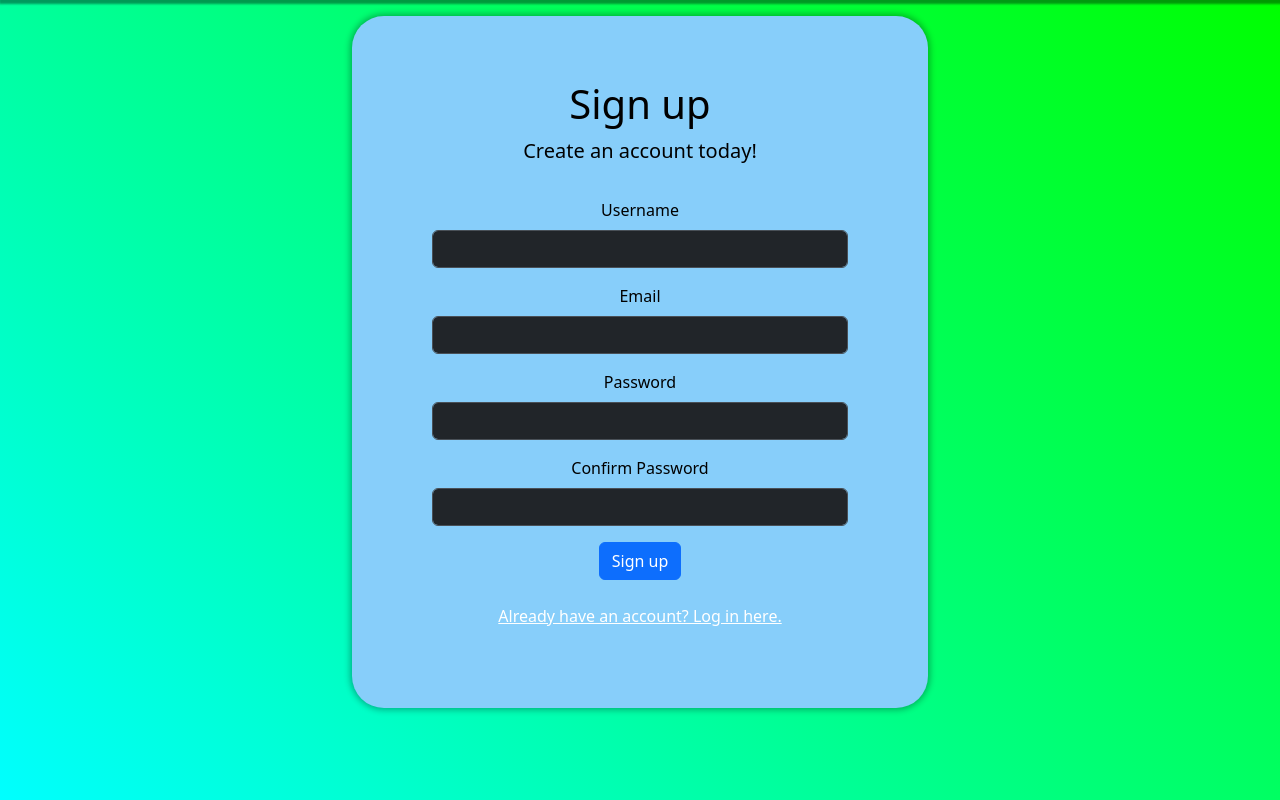
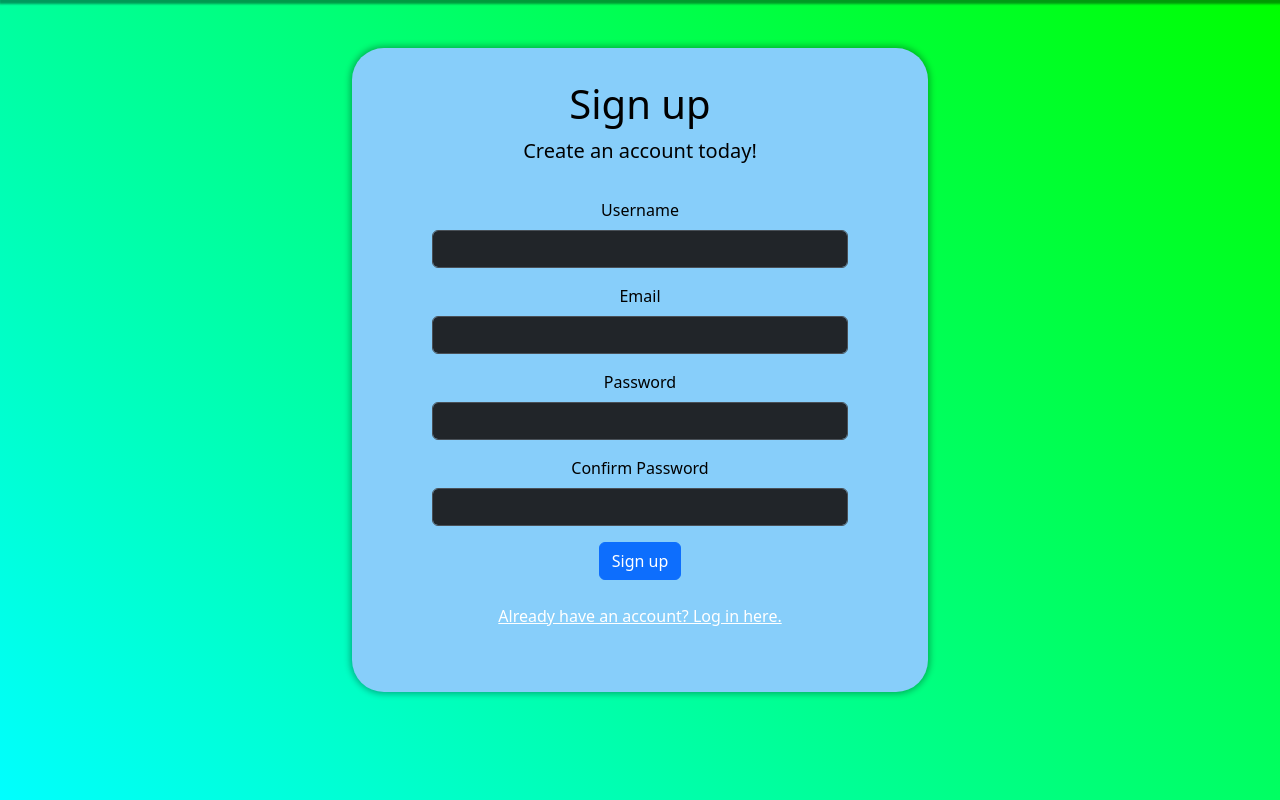
Before and after one commit to TobyJWalker/animal-tracker, a Flask app: page /signup in a window 1280 px wide. Shown: the part 54-854 px from the top of the page. Run offline with Flask 3, Linux system fonts and the light colour scheme.

Commit message:
Improved background formatting

```diff
--- a/templates/signup.html
+++ b/templates/signup.html
@@ -3,7 +3,7 @@
 {% block title %}Sign Up{% endblock %}
 
 {% block content %}
-    <div class="container-sm" style="padding:2rem 5rem 5rem 5rem;color:black;background-color:lightskyblue;border:2px;border-radius:2rem;max-width:36rem;box-shadow:0px 0px 6px 2px rgba(0,0,0,0.3);">
+    <div class="container-sm" style="margin-top:2rem;padding:0 5rem 4rem 5rem;color:black;background-color:lightskyblue;border:2px;border-radius:2rem;max-width:36rem;box-shadow:0px 0px 6px 2px rgba(0,0,0,0.3);">
         <form action="/signup" method="post">
             <div class="container-fluid" style="padding-bottom:1rem;padding-top:2rem;color:black;">
                 <h1>Sign up</h1>
@@ -39,7 +39,7 @@
             <div class="mb-3 mx-auto" id="confirm-password-input">
                 <label for="password-confirm" class="form-label">Confirm Password</label>
                 {% if errors %}
-                    {% for error in errors['password_confirmation'] %}
+                    {% for error in errors['password_rep'] %}
                         <p class="text-danger">{{ error }}</p>
                     {% endfor %}
                 {% endif %}
```
